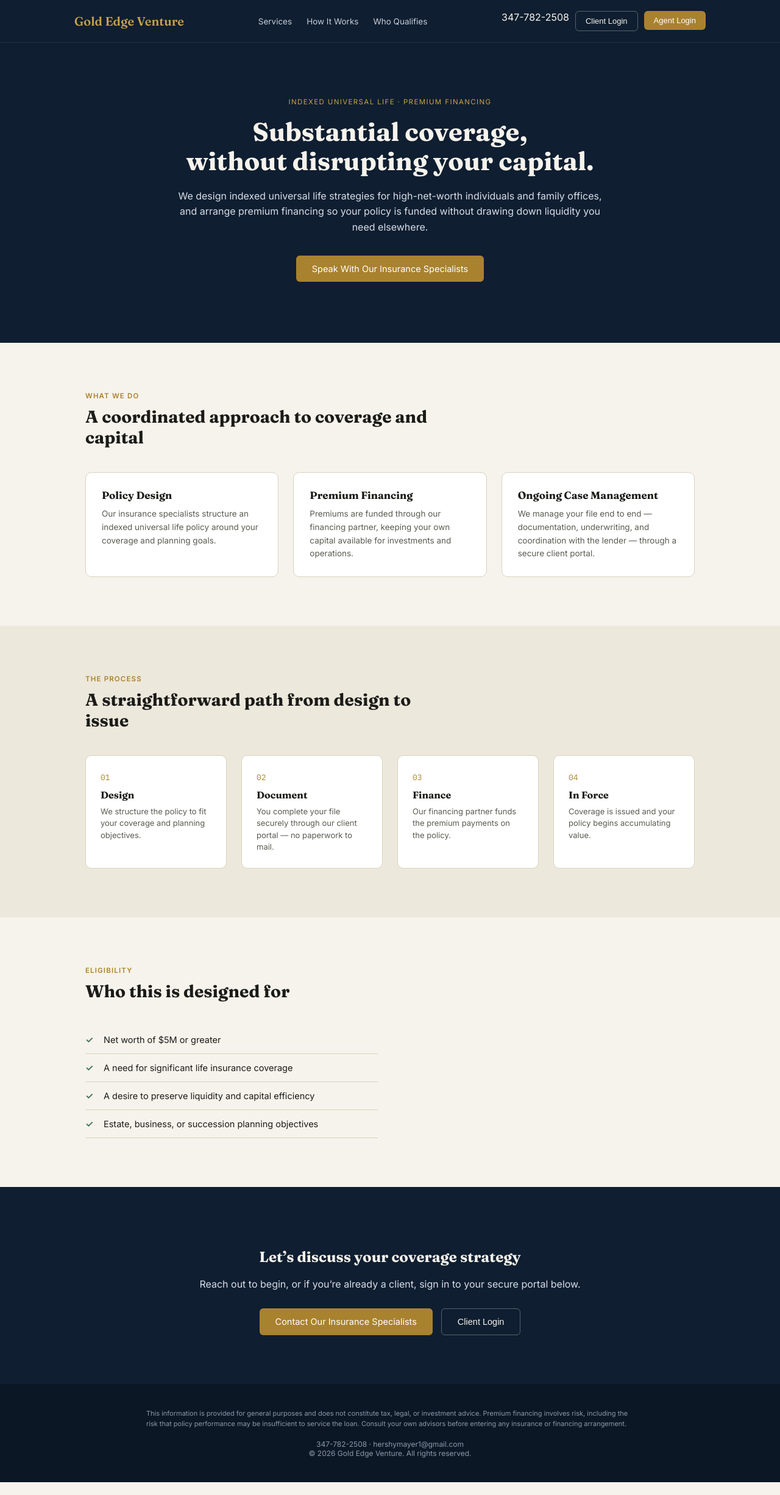
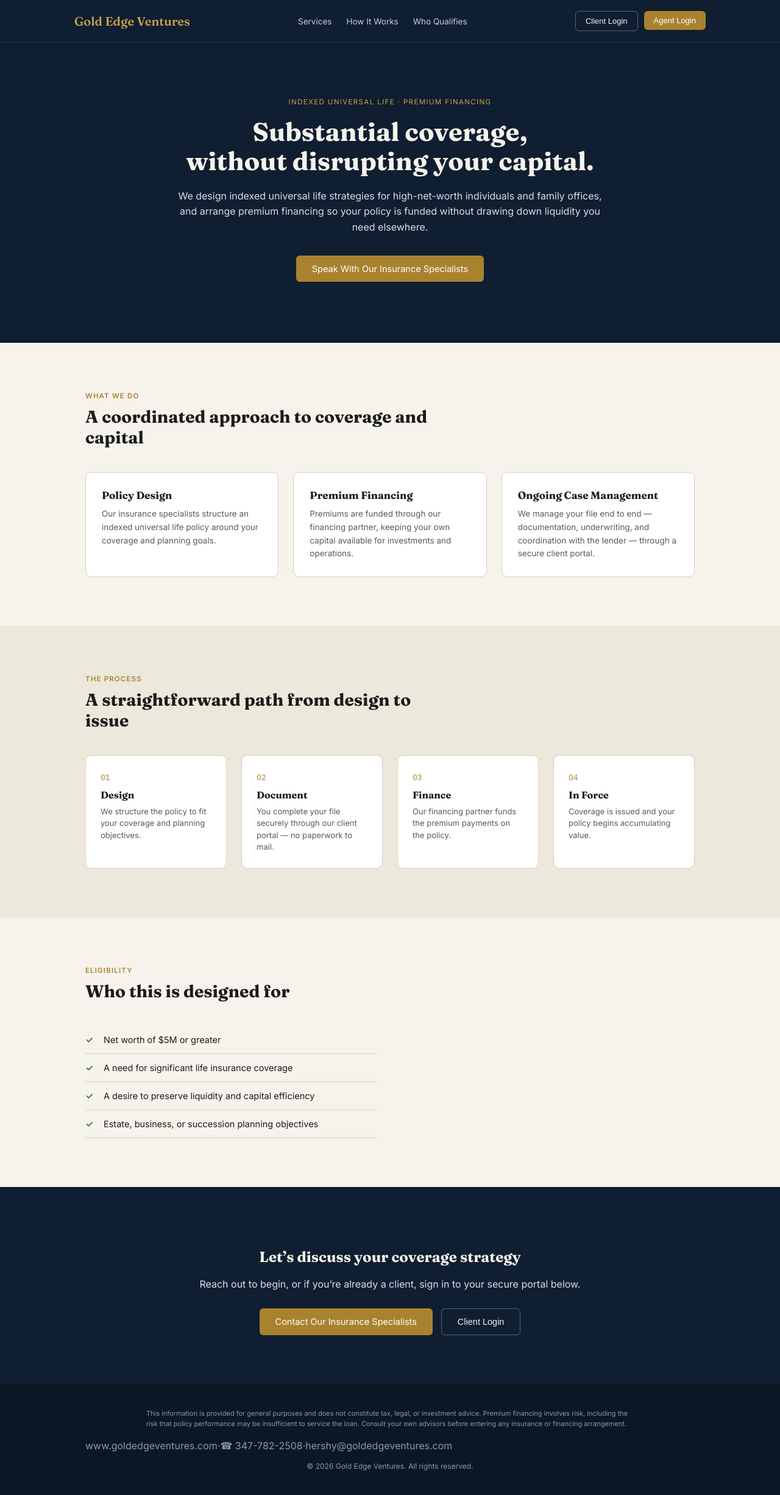
Before and after one commit to afofficetraining/ledger-app-v2, a Next.js app in the folder ledger-app/ledger-app/: page / in a window 1280 px wide. Shown: the whole page at 61% size. Before the commit the page ends 2430 px from the top, so only its background shows below. Built offline with nearby package versions, Linux system fonts and the light colour scheme.

Commit message:
Update index.js

```diff
--- a/ledger-app/ledger-app/pages/index.js
+++ b/ledger-app/ledger-app/pages/index.js
@@ -5,14 +5,13 @@ export default function Home() {
     <div>
       <header className="site-header">
         <div className="site-header-inner">
-          <div className="brand-mark">Gold Edge Venture</div>
+          <div className="brand-mark">Gold Edge Ventures</div>
           <nav className="site-nav">
             <a href="#services">Services</a>
             <a href="#process">How It Works</a>
             <a href="#qualify">Who Qualifies</a>
           </nav>
           <div className="header-actions">
-            <a href="tel:3477822508" className="header-phone">347-782-2508</a>
             <Link href="/client/login"><button className="btn-outline">Client Login</button></Link>
             <Link href="/agent/login"><button className="btn-solid">Agent Login</button></Link>
           </div>
@@ -29,7 +28,7 @@ export default function Home() {
             liquidity you need elsewhere.
           </p>
           <div className="hero-actions">
-            <a href="mailto:hershymayer1@gmail.com" className="btn-solid large">Speak With Our Insurance Specialists</a>
+            <a href="mailto:hershy@goldedgeventures.com" className="btn-solid large">Speak With Our Insurance Specialists</a>
           </div>
         </div>
       </section>
@@ -86,7 +85,7 @@ export default function Home() {
           <h2>Let&rsquo;s discuss your coverage strategy</h2>
           <p>Reach out to begin, or if you&rsquo;re already a client, sign in to your secure portal below.</p>
           <div className="hero-actions">
-            <a href="mailto:hershymayer1@gmail.com" className="btn-solid large">Contact Our Insurance Specialists</a>
+            <a href="mailto:hershy@goldedgeventures.com" className="btn-solid large">Contact Our Insurance Specialists</a>
             <Link href="/client/login"><button className="btn-outline large">Client Login</button></Link>
           </div>
         </div>
@@ -99,10 +98,16 @@ export default function Home() {
             Premium financing involves risk, including the risk that policy performance may be insufficient to service
             the loan. Consult your own advisors before entering any insurance or financing arrangement.
           </p>
-          <p className="footer-bottom">
-            347-782-2508 &middot; hershymayer1@gmail.com
+          <p className="footer-contact">
+            <span className="footer-site">www.goldedgeventures.com</span>
+            <span className="footer-divider">&middot;</span>
+            <a href="tel:3477822508" className="footer-phone-link">
+              <span className="phone-icon">&#9742;</span> 347-782-2508
+            </a>
+            <span className="footer-divider">&middot;</span>
+            <a href="mailto:hershy@goldedgeventures.com">hershy@goldedgeventures.com</a>
           </p>
-          <p className="footer-bottom">&copy; 2026 Gold Edge Venture. All rights reserved.</p>
+          <p className="footer-bottom">&copy; 2026 Gold Edge Ventures. All rights reserved.</p>
         </div>
       </footer>
     </div>
```
